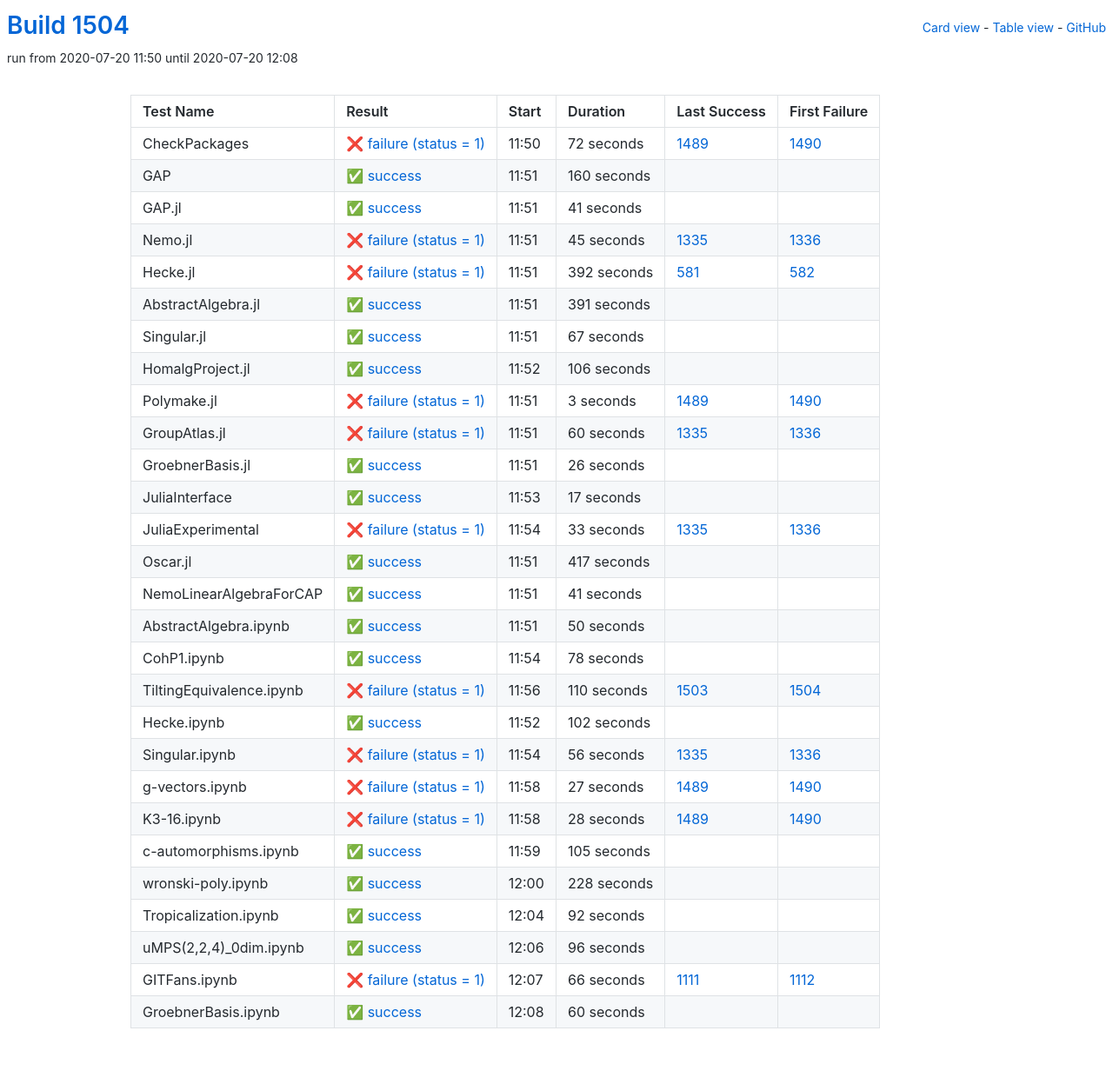
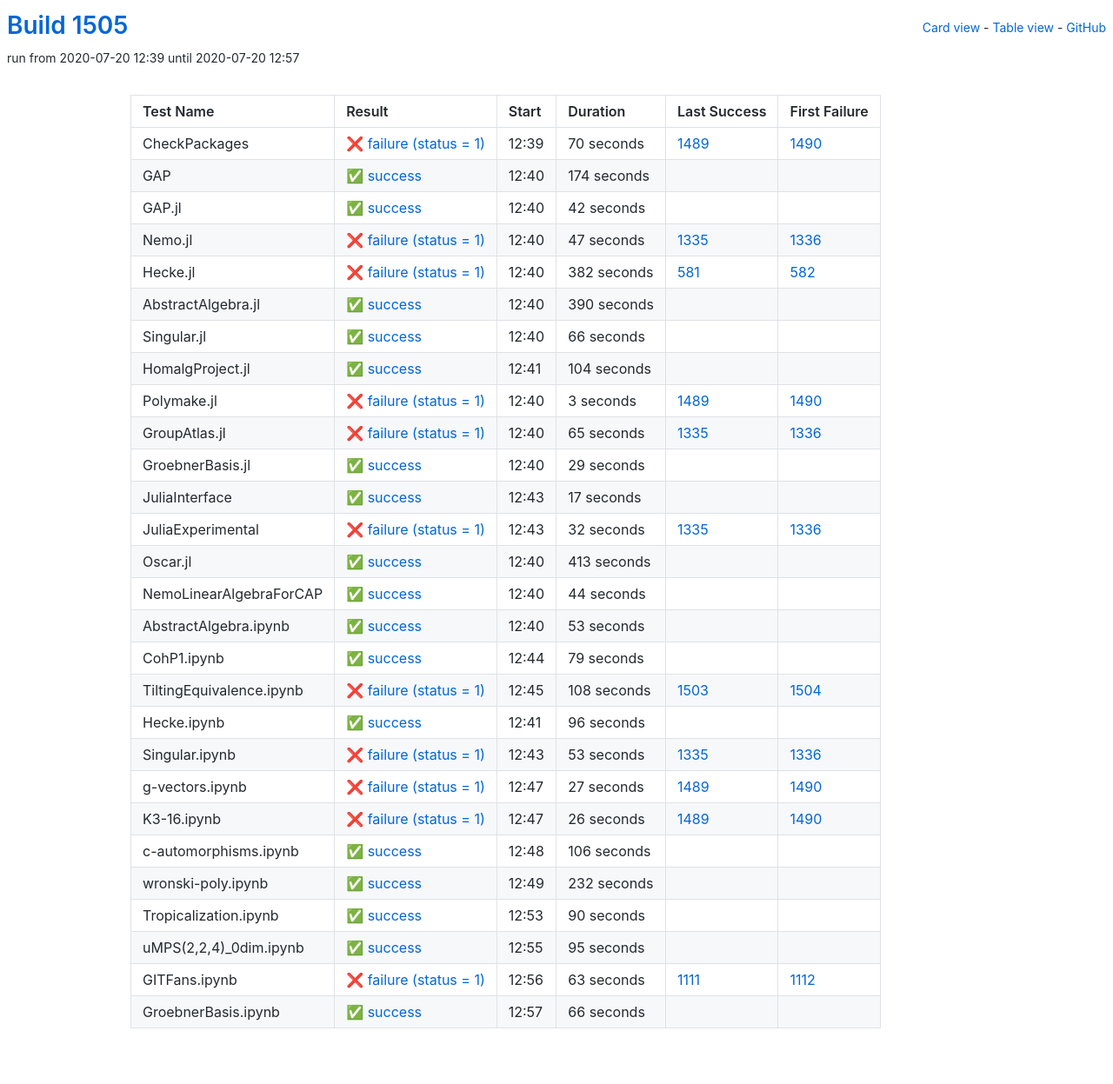
Before and after one commit to oscar-system/oscar-ci-status-1.4, a Jekyll site: the page built from table.html, in a window 1280 px wide. Shown: the whole page at 87% size. Built offline with Jekyll 4.4.1, drawn with Linux system fonts in a browser that asks for light colours.

Commit message:
Build #1505

```diff
--- a/_data/ci.yml
+++ b/_data/ci.yml
@@ -1,6 +1,6 @@
 ---
-build: 1504
-build_url: https://oscarci.mathematik.uni-kl.de/job/oscar-julia-1.4/1504/
+build: 1505
+build_url: https://oscarci.mathematik.uni-kl.de/job/oscar-julia-1.4/1505/
 job: oscar-julia-1.4
 organization: oscar-system
 repo: oscar-ci-status-1.4
@@ -8,104 +8,104 @@ repourl: https://github.com/oscar-system/oscar-ci-status-1.4
 tests:
 - name: CheckPackages
   id: checkpackages
-  log: https://oscarci.mathematik.uni-kl.de/job/oscar-julia-1.4/1504/artifact/logs/build-1504/CheckPackages.log
-  start: 2020-07-20 11:50
+  log: https://oscarci.mathematik.uni-kl.de/job/oscar-julia-1.4/1505/artifact/logs/build-1505/CheckPackages.log
+  start: 2020-07-20 12:39
   success: false
   exitcode: 1
   status: failure
-  duration: 72
+  duration: 70
   last_success: 1489
   last_success_url: https://oscarci.mathematik.uni-kl.de/job/oscar-julia-1.4/1489/
   first_failure: 1490
   first_failure_url: https://oscarci.mathematik.uni-kl.de/job/oscar-julia-1.4/1490/
 - name: GAP
   id: gap
-  log: https://oscarci.mathematik.uni-kl.de/job/oscar-julia-1.4/1504/artifact/logs/build-1504/GAP.log
-  start: 2020-07-20 11:51
+  log: https://oscarci.mathematik.uni-kl.de/job/oscar-julia-1.4/1505/artifact/logs/build-1505/GAP.log
+  start: 2020-07-20 12:40
   success: true
   exitcode: 0
   status: success
-  duration: 160
+  duration: 174
   last_success: false
   last_success_url:
   first_failure: false
   first_failure_url:
 - name: GAP.jl
   id: gap-jl
-  log: https://oscarci.mathematik.uni-kl.de/job/oscar-julia-1.4/1504/artifact/logs/build-1504/GAP.jl.log
-  start: 2020-07-20 11:51
+  log: https://oscarci.mathematik.uni-kl.de/job/oscar-julia-1.4/1505/artifact/logs/build-1505/GAP.jl.log
+  start: 2020-07-20 12:40
   success: true
   exitcode: 0
   status: success
-  duration: 41
+  duration: 42
   last_success: false
   last_success_url:
   first_failure: false
   first_failure_url:
 - name: Nemo.jl
   id: nemo-jl
-  log: https://oscarci.mathematik.uni-kl.de/job/oscar-julia-1.4/1504/artifact/logs/build-1504/Nemo.jl.log
-  start: 2020-07-20 11:51
+  log: https://oscarci.mathematik.uni-kl.de/job/oscar-julia-1.4/1505/artifact/logs/build-1505/Nemo.jl.log
+  start: 2020-07-20 12:40
   success: false
   exitcode: 1
   status: failure
-  duration: 45
+  duration: 47
   last_success: 1335
   last_success_url: https://oscarci.mathematik.uni-kl.de/job/oscar-julia-1.4/1335/
   first_failure: 1336
   first_failure_url: https://oscarci.mathematik.uni-kl.de/job/oscar-julia-1.4/1336/
 - name: Hecke.jl
   id: hecke-jl
-  log: https://oscarci.mathematik.uni-kl.de/job/oscar-julia-1.4/1504/artifact/logs/build-1504/Hecke.jl.log
-  start: 2020-07-20 11:51
+  log: https://oscarci.mathematik.uni-kl.de/job/oscar-julia-1.4/1505/artifact/logs/build-1505/Hecke.jl.log
+  start: 2020-07-20 12:40
   success: false
   exitcode: 1
   status: failure
-  duration: 392
+  duration: 382
   last_success: 581
   last_success_url: https://oscarci.mathematik.uni-kl.de/job/oscar-julia-1.4/581/
   first_failure: 582
   first_failure_url: https://oscarci.mathematik.uni-kl.de/job/oscar-julia-1.4/582/
 - name: AbstractAlgebra.jl
   id: abstractalgebra-jl
-  log: https://oscarci.mathematik.uni-kl.de/job/oscar-julia-1.4/1504/artifact/logs/build-1504/AbstractAlgebra.jl.log
-  start: 2020-07-20 11:51
+  log: https://oscarci.mathematik.uni-kl.de/job/oscar-julia-1.4/1505/artifact/logs/build-1505/AbstractAlgebra.jl.log
+  start: 2020-07-20 12:40
   success: true
   exitcode: 0
   status: success
-  duration: 391
+  duration: 390
   last_success: false
   last_success_url:
   first_failure: false
   first_failure_url:
 - name: Singular.jl
   id: singular-jl
-  log: https://oscarci.mathematik.uni-kl.de/job/oscar-julia-1.4/1504/artifact/logs/build-1504/Singular.jl.log
-  start: 2020-07-20 11:51
+  log: https://oscarci.mathematik.uni-kl.de/job/oscar-julia-1.4/1505/artifact/logs/build-1505/Singular.jl.log
+  start: 2020-07-20 12:40
   success: true
   exitcode: 0
   status: success
-  duration: 67
+  duration: 66
   last_success: false
   last_success_url:
   first_failure: false
   first_failure_url:
 - name: HomalgProject.jl
   id: homalgproject-jl
-  log: https://oscarci.mathematik.uni-kl.de/job/oscar-julia-1.4/1504/artifact/logs/build-1504/HomalgProject.jl.log
-  start: 2020-07-20 11:52
+  log: https://oscarci.mathematik.uni-kl.de/job/oscar-julia-1.4/1505/artifact/logs/build-1505/HomalgProject.jl.log
+  start: 2020-07-20 12:41
   success: true
   exitcode: 0
   status: success
-  duration: 106
+  duration: 104
   last_success: false
   last_success_url:
   first_failure: false
   first_failure_url:
 - name: Polymake.jl
   id: polymake-jl
-  log: https://oscarci.mathematik.uni-kl.de/job/oscar-julia-1.4/1504/artifact/logs/build-1504/Polymake.jl.log
-  start: 2020-07-20 11:51
+  log: https://oscarci.mathematik.uni-kl.de/job/oscar-julia-1.4/1505/artifact/logs/build-1505/Polymake.jl.log
+  start: 2020-07-20 12:40
   success: false
   exitcode: 1
   status: failure
@@ -116,32 +116,32 @@ tests:
   first_failure_url: https://oscarci.mathematik.uni-kl.de/job/oscar-julia-1.4/1490/
 - name: GroupAtlas.jl
   id: groupatlas-jl
-  log: https://oscarci.mathematik.uni-kl.de/job/oscar-julia-1.4/1504/artifact/logs/build-1504/GroupAtlas.jl.log
-  start: 2020-07-20 11:51
+  log: https://oscarci.mathematik.uni-kl.de/job/oscar-julia-1.4/1505/artifact/logs/build-1505/GroupAtlas.jl.log
+  start: 2020-07-20 12:40
   success: false
   exitcode: 1
   status: failure
-  duration: 60
+  duration: 65
   last_success: 1335
   last_success_url: https://oscarci.mathematik.uni-kl.de/job/oscar-julia-1.4/1335/
   first_failure: 1336
   first_failure_url: https://oscarci.mathematik.uni-kl.de/job/oscar-julia-1.4/1336/
 - name: GroebnerBasis.jl
   id: groebnerbasis-jl
-  log: https://oscarci.mathematik.uni-kl.de/job/oscar-julia-1.4/1504/artifact/logs/build-1504/GroebnerBasis.jl.log
-  start: 2020-07-20 11:51
+  log: https://oscarci.mathematik.uni-kl.de/job/oscar-julia-1.4/1505/artifact/logs/build-1505/GroebnerBasis.jl.log
+  start: 2020-07-20 12:40
   success: true
   exitcode: 0
   status: success
-  duration: 26
+  duration: 29
   last_success: false
   last_success_url:
   first_failure: false
   first_failure_url:
 - name: JuliaInterface
   id: juliainterface
-  log: https://oscarci.mathematik.uni-kl.de/job/oscar-julia-1.4/1504/artifact/logs/build-1504/JuliaInterface.log
-  start: 2020-07-20 11:53
+  log: https://oscarci.mathematik.uni-kl.de/job/oscar-julia-1.4/1505/artifact/logs/build-1505/JuliaInterface.log
+  start: 2020-07-20 12:43
   success: true
   exitcode: 0
   status: success
@@ -152,104 +152,104 @@ tests:
   first_failure_url:
 - name: JuliaExperimental
   id: juliaexperimental
-  log: https://oscarci.mathematik.uni-kl.de/job/oscar-julia-1.4/1504/artifact/logs/build-1504/JuliaExperimental.log
-  start: 2020-07-20 11:54
+  log: https://oscarci.mathematik.uni-kl.de/job/oscar-julia-1.4/1505/artifact/logs/build-1505/JuliaExperimental.log
+  start: 2020-07-20 12:43
   success: false
   exitcode: 1
   status: failure
-  duration: 33
+  duration: 32
   last_success: 1335
   last_success_url: https://oscarci.mathematik.uni-kl.de/job/oscar-julia-1.4/1335/
   first_failure: 1336
   first_failure_url: https://oscarci.mathematik.uni-kl.de/job/oscar-julia-1.4/1336/
 - name: Oscar.jl
   id: oscar-jl
-  log: https://oscarci.mathematik.uni-kl.de/job/oscar-julia-1.4/1504/artifact/logs/build-1504/Oscar.jl.log
-  start: 2020-07-20 11:51
+  log: https://oscarci.mathematik.uni-kl.de/job/oscar-julia-1.4/1505/artifact/logs/build-1505/Oscar.jl.log
+  start: 2020-07-20 12:40
   success: true
   exitcode: 0
   status: success
-  duration: 417
+  duration: 413
   last_success: false
   last_success_url:
   first_failure: false
   first_failure_url:
 - name: NemoLinearAlgebraForCAP
   id: nemolinearalgebraforcap
-  log: https://oscarci.mathematik.uni-kl.de/job/oscar-julia-1.4/1504/artifact/logs/build-1504/NemoLinearAlgebraForCAP.log
-  start: 2020-07-20 11:51
+  log: https://oscarci.mathematik.uni-kl.de/job/oscar-julia-1.4/1505/artifact/logs/build-1505/NemoLinearAlgebraForCAP.log
+  start: 2020-07-20 12:40
   success: true
   exitcode: 0
   status: success
-  duration: 41
+  duration: 44
   last_success: false
   last_success_url:
   first_failure: false
   first_failure_url:
 - name: AbstractAlgebra.ipynb
   id: abstractalgebra-ipynb
-  log: https://oscarci.mathematik.uni-kl.de/job/oscar-julia-1.4/1504/artifact/logs/build-1504/AbstractAlgebra.ipynb.log
-  start: 2020-07-20 11:51
+  log: https://oscarci.mathematik.uni-kl.de/job/oscar-julia-1.4/1505/artifact/logs/build-1505/AbstractAlgebra.ipynb.log
+  start: 2020-07-20 12:40
   success: true
   exitcode: 0
   status: success
-  duration: 50
+  duration: 53
   last_success: false
   last_success_url:
   first_failure: false
   first_failure_url:
 - name: CohP1.ipynb
   id: cohp1-ipynb
-  log: https://oscarci.mathematik.uni-kl.de/job/oscar-julia-1.4/1504/artifact/logs/build-1504/CohP1.ipynb.log
-  start: 2020-07-20 11:54
+  log: https://oscarci.mathematik.uni-kl.de/job/oscar-julia-1.4/1505/artifact/logs/build-1505/CohP1.ipynb.log
+  start: 2020-07-20 12:44
   success: true
   exitcode: 0
   status: success
-  duration: 78
+  duration: 79
   last_success: false
   last_success_url:
   first_failure: false
   first_failure_url:
 - name: TiltingEquivalence.ipynb
   id: tiltingequivalence-ipynb
-  log: https://oscarci.mathematik.uni-kl.de/job/oscar-julia-1.4/1504/artifact/logs/build-1504/TiltingEquivalence.ipynb.log
-  start: 2020-07-20 11:56
+  log: https://oscarci.mathematik.uni-kl.de/job/oscar-julia-1.4/1505/artifact/logs/build-1505/TiltingEquivalence.ipynb.log
+  start: 2020-07-20 12:45
   success: false
   exitcode: 1
   status: failure
-  duration: 110
+  duration: 108
   last_success: 1503
   last_success_url: https://oscarci.mathematik.uni-kl.de/job/oscar-julia-1.4/1503/
   first_failure: 1504
   first_failure_url: https://oscarci.mathematik.uni-kl.de/job/oscar-julia-1.4/1504/
 - name: Hecke.ipynb
   id: hecke-ipynb
-  log: https://oscarci.mathematik.uni-kl.de/job/oscar-julia-1.4/1504/artifact/logs/build-1504/Hecke.ipynb.log
-  start: 2020-07-20 11:52
+  log: https://oscarci.mathematik.uni-kl.de/job/oscar-julia-1.4/1505/artifact/logs/build-1505/Hecke.ipynb.log
+  start: 2020-07-20 12:41
   success: true
   exitcode: 0
   status: success
-  duration: 102
+  duration: 96
   last_success: false
   last_success_url:
   first_failure: false
   first_failure_url:
 - name: Singular.ipynb
   id: singular-ipynb
-  log: https://oscarci.mathematik.uni-kl.de/job/oscar-julia-1.4/1504/artifact/logs/build-1504/Singular.ipynb.log
-  start: 2020-07-20 11:54
+  log: https://oscarci.mathematik.uni-kl.de/job/oscar-julia-1.4/1505/artifact/logs/build-1505/Singular.ipynb.log
+  start: 2020-07-20 12:43
   success: false
   exitcode: 1
   status: failure
-  duration: 56
+  duration: 53
   last_success: 1335
   last_success_url: https://oscarci.mathematik.uni-kl.de/job/oscar-julia-1.4/1335/
   first_failure: 1336
   first_failure_url: https://oscarci.mathematik.uni-kl.de/job/oscar-julia-1.4/1336/
 - name: g-vectors.ipynb
   id: g-vectors-ipynb
-  log: https://oscarci.mathematik.uni-kl.de/job/oscar-julia-1.4/1504/artifact/logs/build-1504/g-vectors.ipynb.log
-  start: 2020-07-20 11:58
+  log: https://oscarci.mathematik.uni-kl.de/job/oscar-julia-1.4/1505/artifact/logs/build-1505/g-vectors.ipynb.log
+  start: 2020-07-20 12:47
   success: false
   exitcode: 1
   status: failure
@@ -260,84 +260,84 @@ tests:
   first_failure_url: https://oscarci.mathematik.uni-kl.de/job/oscar-julia-1.4/1490/
 - name: K3-16.ipynb
   id: k3-16-ipynb
-  log: https://oscarci.mathematik.uni-kl.de/job/oscar-julia-1.4/1504/artifact/logs/build-1504/K3-16.ipynb.log
-  start: 2020-07-20 11:58
+  log: https://oscarci.mathematik.uni-kl.de/job/oscar-julia-1.4/1505/artifact/logs/build-1505/K3-16.ipynb.log
+  start: 2020-07-20 12:47
   success: false
   exitcode: 1
   status: failure
-  duration: 28
+  duration: 26
   last_success: 1489
   last_success_url: https://oscarci.mathematik.uni-kl.de/job/oscar-julia-1.4/1489/
   first_failure: 1490
   first_failure_url: https://oscarci.mathematik.uni-kl.de/job/oscar-julia-1.4/1490/
 - name: c-automorphisms.ipynb
   id: c-automorphisms-ipynb
-  log: https://oscarci.mathematik.uni-kl.de/job/oscar-julia-1.4/1504/artifact/logs/build-1504/c-automorphisms.ipynb.log
-  start: 2020-07-20 11:59
+  log: https://oscarci.mathematik.uni-kl.de/job/oscar-julia-1.4/1505/artifact/logs/build-1505/c-automorphisms.ipynb.log
+  start: 2020-07-20 12:48
   success: true
   exitcode: 0
   status: success
-  duration: 105
+  duration: 106
   last_success: false
   last_success_url:
   first_failure: false
   first_failure_url:
 - name: wronski-poly.ipynb
   id: wronski-poly-ipynb
-  log: https://oscarci.mathematik.uni-kl.de/job/oscar-julia-1.4/1504/artifact/logs/build-1504/wronski-poly.ipynb.log
-  start: 2020-07-20 12:00
+  log: https://oscarci.mathematik.uni-kl.de/job/oscar-julia-1.4/1505/artifact/logs/build-1505/wronski-poly.ipynb.log
+  start: 2020-07-20 12:49
   success: true
   exitcode: 0
   status: success
-  duration: 228
+  duration: 232
   last_success: false
   last_success_url:
   first_failure: false
   first_failure_url:
 - name: Tropicalization.ipynb
   id: tropicalization-ipynb
-  log: https://oscarci.mathematik.uni-kl.de/job/oscar-julia-1.4/1504/artifact/logs/build-1504/Tropicalization.ipynb.log
-  start: 2020-07-20 12:04
+  log: https://oscarci.mathematik.uni-kl.de/job/oscar-julia-1.4/1505/artifact/logs/build-1505/Tropicalization.ipynb.log
+  start: 2020-07-20 12:53
   success: true
   exitcode: 0
   status: success
-  duration: 92
+  duration: 90
   last_success: false
   last_success_url:
   first_failure: false
   first_failure_url:
 - name: uMPS(2,2,4)_0dim.ipynb
   id: umps-2-2-4-0dim-ipynb
-  log: https://oscarci.mathematik.uni-kl.de/job/oscar-julia-1.4/1504/artifact/logs/build-1504/uMPS-2-2-4-_0dim.ipynb.log
-  start: 2020-07-20 12:06
+  log: https://oscarci.mathematik.uni-kl.de/job/oscar-julia-1.4/1505/artifact/logs/build-1505/uMPS-2-2-4-_0dim.ipynb.log
+  start: 2020-07-20 12:55
   success: true
   exitcode: 0
   status: success
-  duration: 96
+  duration: 95
   last_success: false
   last_success_url:
   first_failure: false
   first_failure_url:
 - name: GITFans.ipynb
   id: gitfans-ipynb
-  log: https://oscarci.mathematik.uni-kl.de/job/oscar-julia-1.4/1504/artifact/logs/build-1504/GITFans.ipynb.log
-  start: 2020-07-20 12:07
+  log: https://oscarci.mathematik.uni-kl.de/job/oscar-julia-1.4/1505/artifact/logs/build-1505/GITFans.ipynb.log
+  start: 2020-07-20 12:56
   success: false
   exitcode: 1
   status: failure
-  duration: 66
+  duration: 63
   last_success: 1111
   last_success_url: https://oscarci.mathematik.uni-kl.de/job/oscar-julia-1.4/1111/
   first_failure: 1112
   first_failure_url: https://oscarci.mathematik.uni-kl.de/job/oscar-julia-1.4/1112/
 - name: GroebnerBasis.ipynb
   id: groebnerbasis-ipynb
-  log: https://oscarci.mathematik.uni-kl.de/job/oscar-julia-1.4/1504/artifact/logs/build-1504/GroebnerBasis.ipynb.log
-  start: 2020-07-20 12:08
+  log: https://oscarci.mathematik.uni-kl.de/job/oscar-julia-1.4/1505/artifact/logs/build-1505/GroebnerBasis.ipynb.log
+  start: 2020-07-20 12:57
   success: true
   exitcode: 0
   status: success
-  duration: 60
+  duration: 66
   last_success: false
   last_success_url:
   first_failure: false
```
Also changed, not shown: README.md.
